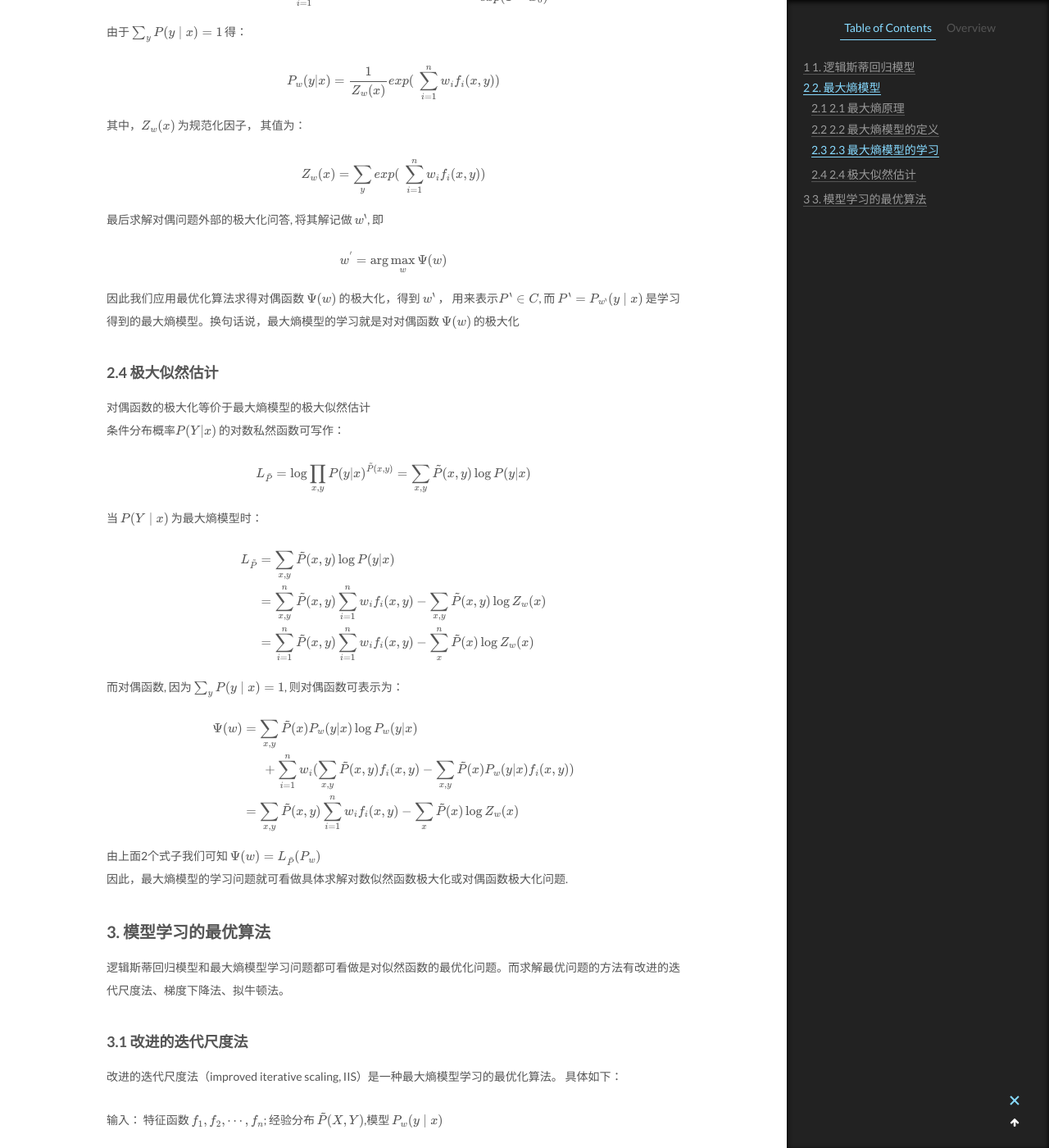
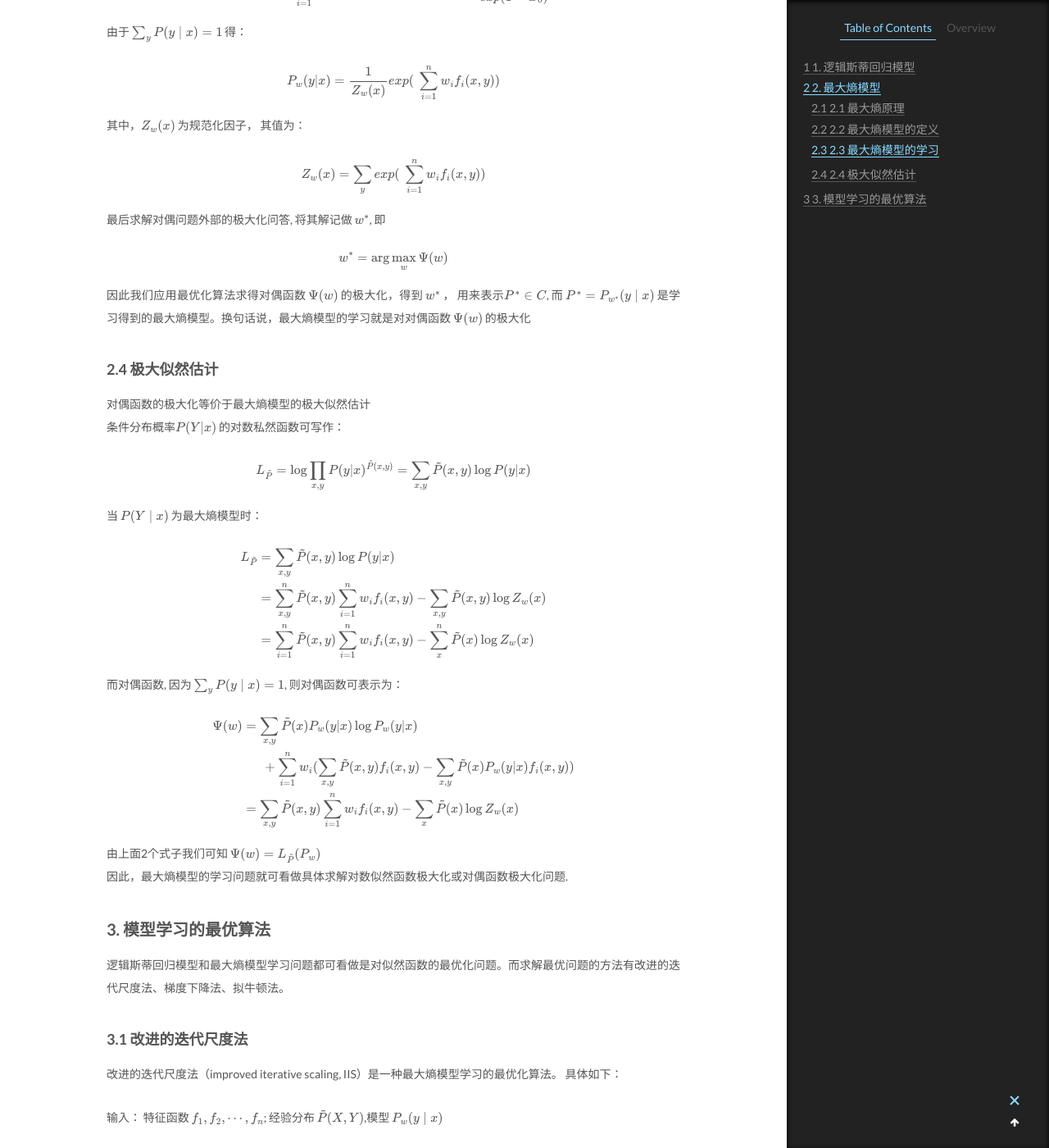
Before and after one commit to 10B-B11/10B-B11.github.io, a Jekyll site: the page built from _posts/2018-06-05-逻辑斯蒂回归与最大熵模型.md, in a window 1280 px wide and 1400 px high, scrolled down 4578 px. Shown: the whole window at 82% size. Built offline with Jekyll 4.4.1, drawn with Linux system fonts in a browser that asks for light colours; formulas are drawn with MathJax 3; some of the changed text lies outside the part shown.

Commit message:
Update 2018-06-05-逻辑斯蒂回归与最大熵模型.md

```diff
--- a/_posts/2018-06-05-逻辑斯蒂回归与最大熵模型.md
+++ b/_posts/2018-06-05-逻辑斯蒂回归与最大熵模型.md
@@ -219,13 +219,13 @@ $$
 Z_w(x) = \sum_yexp(\ \sum_{i = 1}^nw_if_i(x,y))
 $$
 
-最后求解对偶问题外部的极大化问答, 将其解记做 $w^{'}$, 即
+最后求解对偶问题外部的极大化问答, 将其解记做 $w^{\ast }$, 即
 
 $$
-w^{'} = \arg \max_w\Psi(w)
+w^{\ast } = \arg \max_w\Psi(w)
 $$
 
-因此我们应用最优化算法求得对偶函数 $\Psi(w)$ 的极大化，得到 $w^{'}$ ， 用来表示$P^{'}\in C$, 而 $P^{'}=P_{w^{'}}(y \mid x)$ 是学习得到的最大熵模型。换句话说，最大熵模型的学习就是对对偶函数 $\Psi(w)$ 的极大化
+因此我们应用最优化算法求得对偶函数 $\Psi(w)$ 的极大化，得到 $w^{\ast }$ ， 用来表示$P^{\ast }\in C$, 而 $P^{\ast }=P_{w^{\ast }}(y \mid x)$ 是学习得到的最大熵模型。换句话说，最大熵模型的学习就是对对偶函数 $\Psi(w)$ 的极大化
 
 ### 2.4 极大似然估计
 对偶函数的极大化等价于最大熵模型的极大似然估计
@@ -291,11 +291,11 @@ $$
 
 输入：特征函数 $f_1, f_2, \cdots,f_n$; 经验分布 $\tilde P(X,Y)$, 目标函数 $f(w)$ , 梯度$g(w)=\bigtriangledown f(w)$ ,  精度要求$\varepsilon$
 
-输出：最优化参数值 $w_i^{'}$ ; 最优化模型$P_{w^{'}}(y\midx)$.
+输出：最优化参数值 $w_i^{\ast }$ ; 最优化模型$P_{w^{'}}(y\mid x)$.
 
 (1) 续智能则初始点 $w^{(0)}$ , 取 $B_0$ 为正定对称矩阵， 置 $k = 0$
 
-(2) 计算 $g_k = g(w^{(k)})$. 若 $\left \| g_k \right \| < \varepsilon$ 则停止计算，得 $w^{'} = w^{(k)}$; 否则转 3)
+(2) 计算 $g_k = g(w^{(k)})$. 若 $\left \| g_k \right \| < \varepsilon$ 则停止计算，得 $w^{\ast } = w^{(k)}$; 否则转 3)
 
 (3) 由 $B_kP_k=-g_k$ , 求出 $P_k$
 
@@ -307,7 +307,7 @@ $$
 
 (5) 置 $w^{(k+1)} = w ^{(k)}+\lambda_k P_k$
 
-(6) 计算 $g_{k+1} = g(w^{(k+1)})$, 若 $\left \| g_{k+1} \right \| < \varepsilon$ 则停止计算，得 $w^{'} = w^{(k+1)}$ ; 否则，按下面的公式计算出 $B_{k + 1}$:
+(6) 计算 $g_{k+1} = g(w^{(k+1)})$, 若 $\left \| g_{k+1} \right \| < \varepsilon$ 则停止计算，得 $w^{\ast } = w^{(k+1)}$ ; 否则，按下面的公式计算出 $B_{k + 1}$:
 
 $$
 B_{k + 1} = B_k + \frac{y_ky_k^T}{y_k^T\delta_k}- \frac{B_k \delta_k \delta_k^T B_k^T}{\delta_k^TB_k \delta_k}
```
